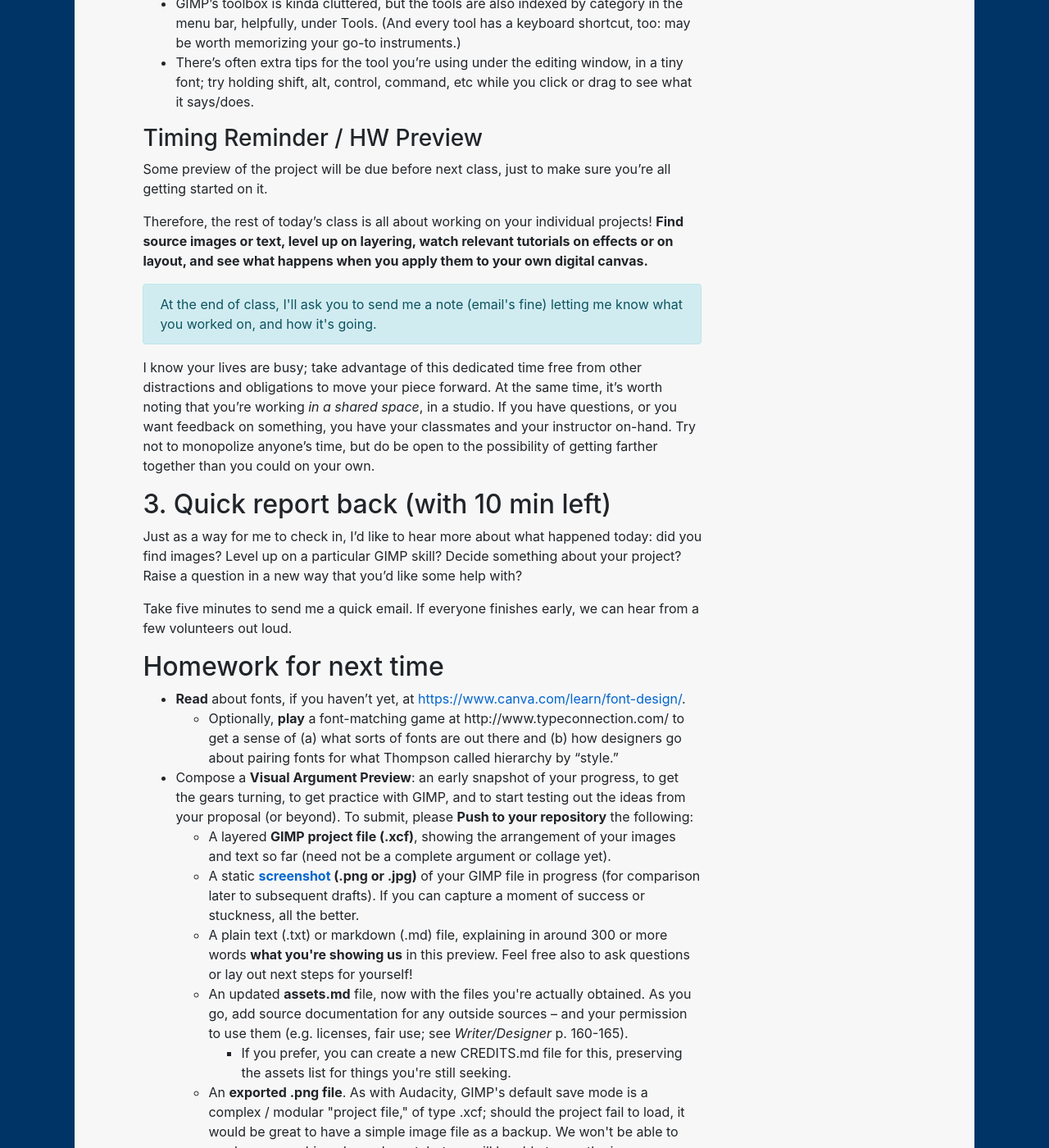
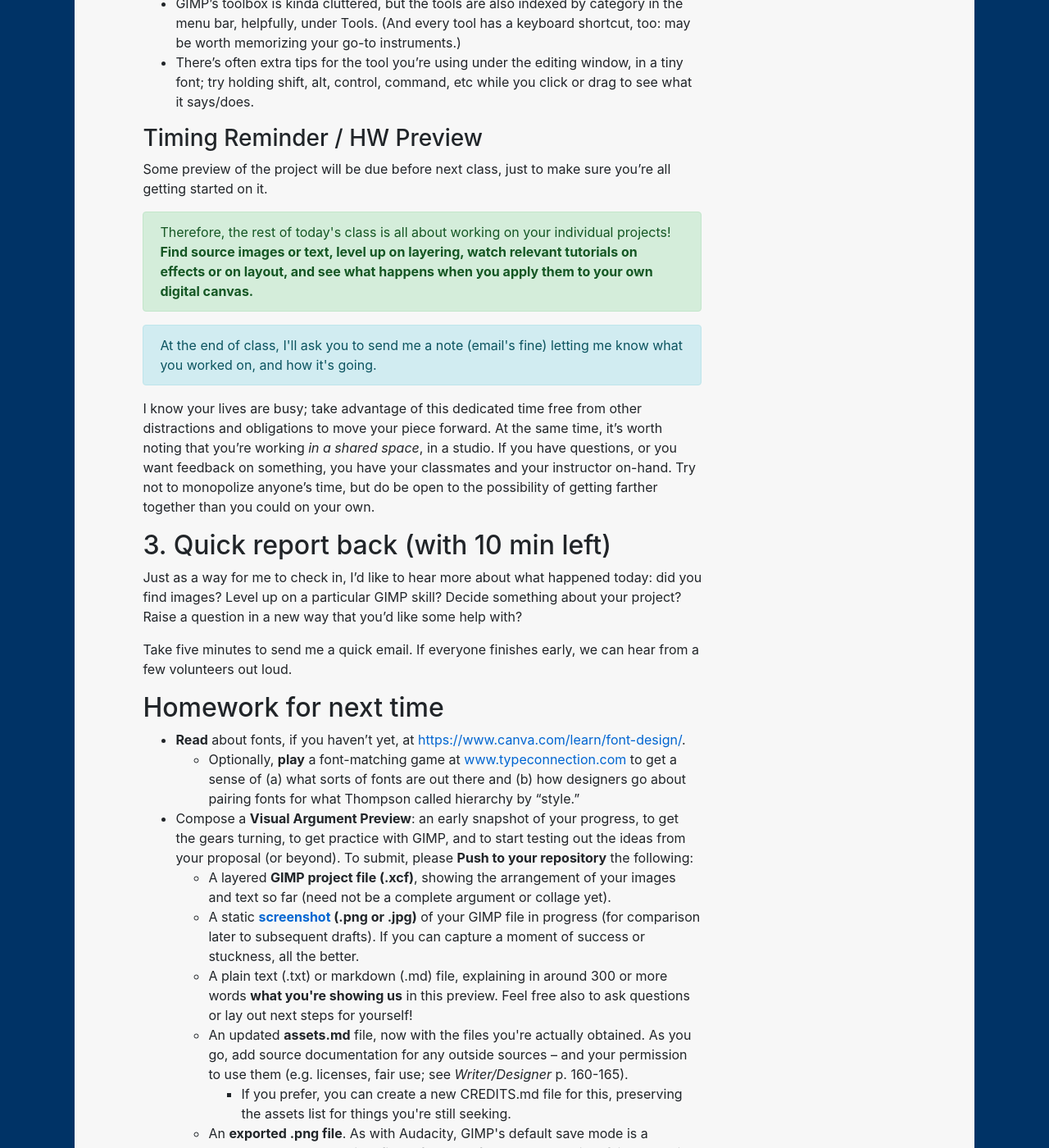
Before and after one commit to benmiller314/cdm2020spring, a Jekyll site: the page built from plans/lesson-11.md, in a window 1280 px wide and 1400 px high, scrolled down 882 px. Shown: the whole window at 82% size. Built offline with Jekyll 4.4.1, drawn with Linux system fonts in a browser that asks for light colours; our own code applies the rules of GitHub Pages for plain Markdown files.

Commit message:
fix broken link, add some alert styling

```diff
--- a/plans/lesson-11.md
+++ b/plans/lesson-11.md
@@ -35,7 +35,8 @@ Take a few minutes to write, with your own proposed visual argument / rhetorical
 ### Timing Reminder / HW Preview
 Some preview of the project will be due before next class, just to make sure you're all getting started on it.
 
-Therefore, the rest of today's class is all about working on your individual projects! **Find source images or text, level up on layering, watch relevant tutorials on effects or on layout, and see what happens when you apply them to your own digital canvas.**
+<div class="alert alert-success">
+Therefore, the rest of today's class is all about working on your individual projects! <strong>Find source images or text, level up on layering, watch relevant tutorials on effects or on layout, and see what happens when you apply them to your own digital canvas.</strong></div>
 
 <div class="alert alert-info">
 At the end of class, I'll ask you to send me a note (email's fine) letting me know what you worked on, and how it's going.
@@ -53,7 +54,7 @@ Take five minutes to send me a quick email. If everyone finishes early, we can h
 ## Homework for next time
 
 * **Read** about fonts, if you haven't yet, at [https://www.canva.com/learn/font-design/](https://www.canva.com/learn/font-design/).
-   - Optionally, **play** a font-matching game at http://www.typeconnection.com/ to get a sense of (a) what sorts of fonts are out there and (b) how designers go about pairing fonts for what Thompson called hierarchy by "style."
+   - Optionally, **play** a font-matching game at [www.typeconnection.com](http://www.typeconnection.com/) to get a sense of (a) what sorts of fonts are out there and (b) how designers go about pairing fonts for what Thompson called hierarchy by "style."
 
 * Compose a **Visual Argument Preview**: an early snapshot of your progress, to get the gears turning, to get practice with GIMP, and to start testing out the ideas from your proposal (or beyond). To submit, please **Push to your repository** the following:
    <ul>
```
